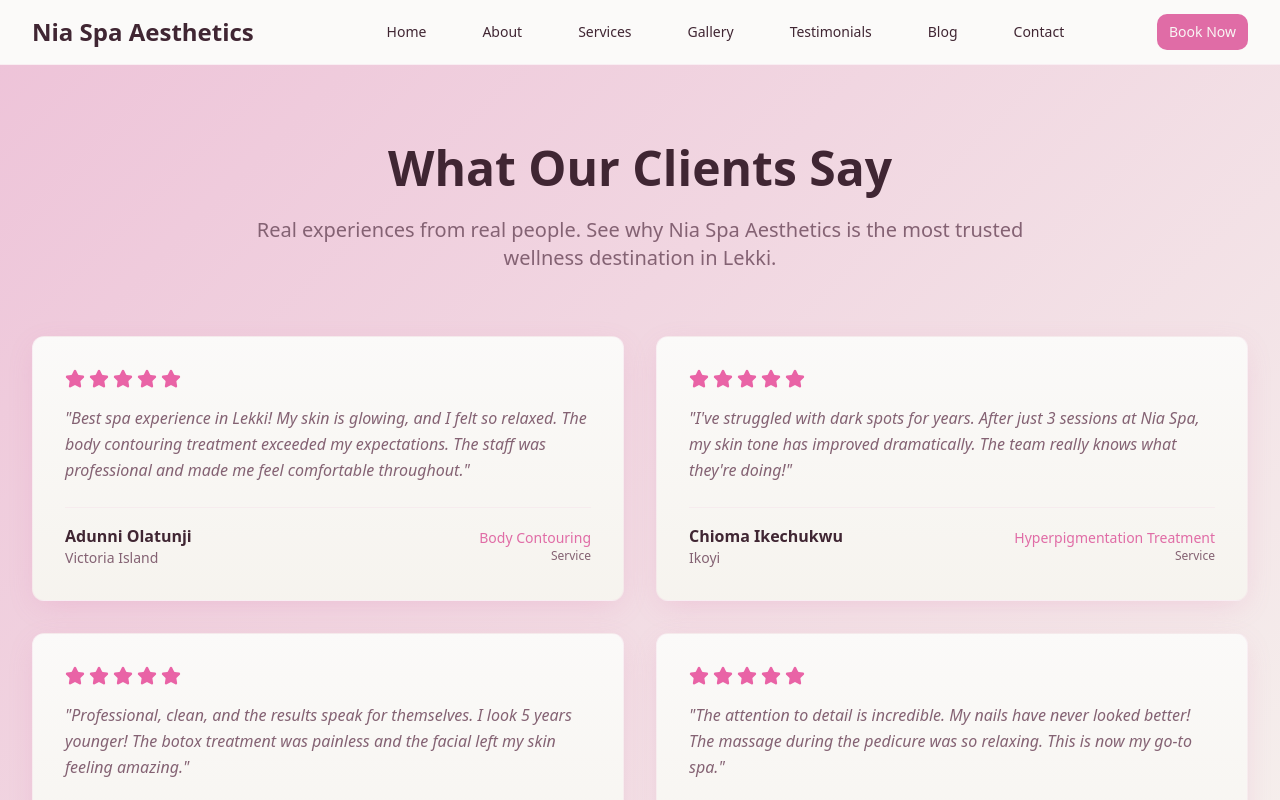
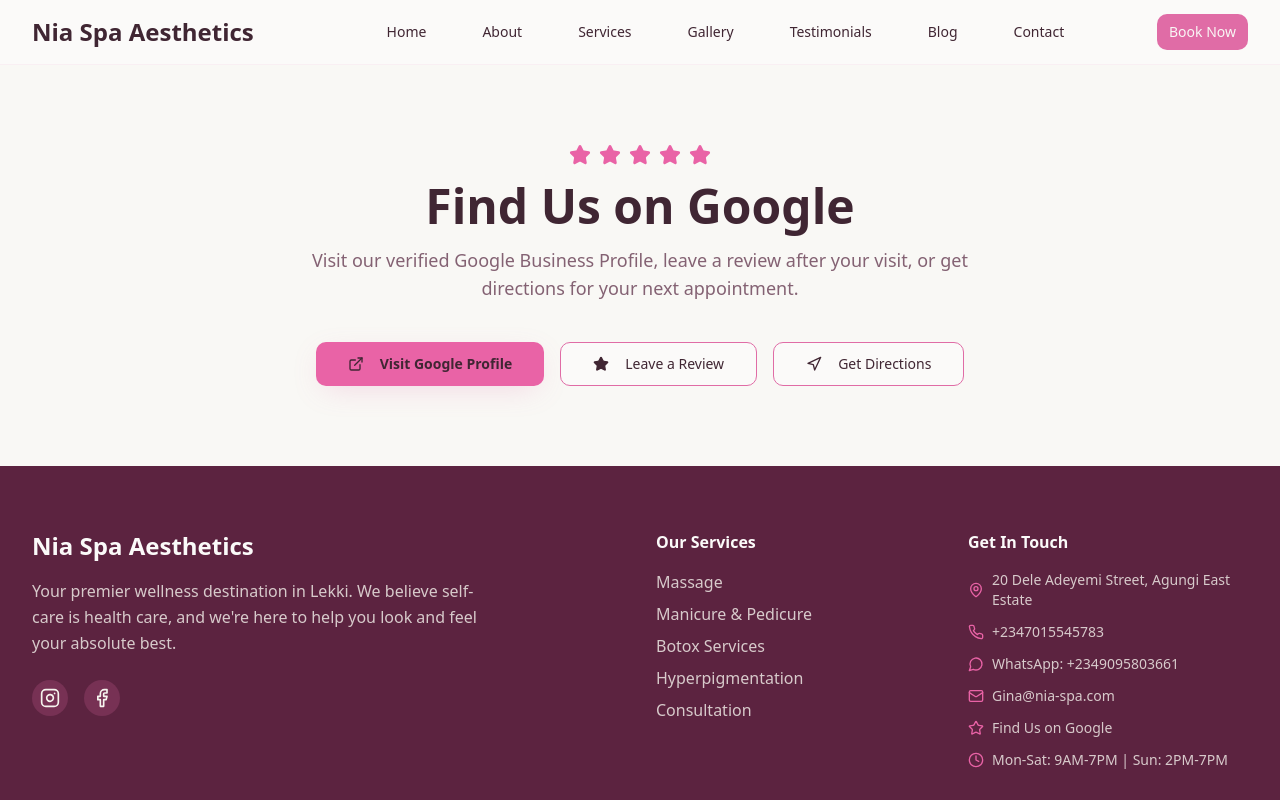
Before and after one commit to Moxsal/nia-spa-glow, a React (Vite) app: page /testimonials in a window 1280 px wide. Shown: the top 800 px of the page. Built offline with nearby package versions, Linux system fonts and the light colour scheme; the HTML template or start-up script is replaced by a standard one.

Commit message:
Changes
Co-authored-by: Moxsal <230216966+Moxsal@users.noreply.github.com>

```diff
--- a/src/components/AboutSection.tsx
+++ b/src/components/AboutSection.tsx
@@ -63,7 +63,7 @@ const AboutSection = () => {
                 <div className="text-sm text-spa-text-secondary">Happy Clients</div>
               </div>
               <div className="text-center">
-                <div className="text-3xl font-bold text-spa-sage mb-2">6+</div>
+                <div className="text-3xl font-bold text-spa-sage mb-2">9</div>
                 <div className="text-sm text-spa-text-secondary">Years Experience</div>
               </div>
               <div className="text-center">
--- a/src/components/GoogleReviewsSection.tsx
+++ b/src/components/GoogleReviewsSection.tsx
@@ -1,66 +1,34 @@
 import { Button } from "@/components/ui/button";
-import { Card, CardContent } from "@/components/ui/card";
-import { Star, MapPin, ExternalLink, Navigation as NavIcon } from "lucide-react";
+import { Star, ExternalLink, Navigation as NavIcon } from "lucide-react";
 import { BUSINESS } from "@/lib/business";
-
-const highlights = [
-  {
-    name: "Adaeze O.",
-    text: "Absolutely the best spa experience in Lekki. Gina and her team are gifted — my skin has never looked better.",
-  },
-  {
-    name: "Tolu A.",
-    text: "Booked a couples day and it was magical. Clean, calming, and so professional from start to finish.",
-  },
-  {
-    name: "Chiamaka E.",
-    text: "My go-to for hyperpigmentation treatment. Real results and an honestly luxurious atmosphere.",
-  },
-];
 
 const GoogleReviewsSection = () => {
   return (
     <section className="py-20 bg-spa-cream/40">
       <div className="max-w-7xl mx-auto px-4 sm:px-6 lg:px-8">
-        <div className="text-center mb-12">
+        <div className="text-center mb-10">
           <div className="inline-flex items-center gap-2 mb-4 text-spa-gold">
             {[...Array(5)].map((_, i) => (
               <Star key={i} size={22} fill="currentColor" />
             ))}
           </div>
           <h2 className="text-4xl md:text-5xl font-bold text-spa-text-primary mb-4">
-            Loved by Our Guests on Google
+            Find Us on Google
           </h2>
           <p className="text-lg text-spa-text-secondary max-w-2xl mx-auto">
-            Real stories from real clients. Read every review on our verified Google Business Profile.
+            Visit our verified Google Business Profile, leave a review after your visit, or get directions for your next appointment.
           </p>
         </div>
 
-        <div className="grid md:grid-cols-3 gap-6 mb-10">
-          {highlights.map((r, i) => (
-            <Card key={i} className="bg-spa-card border-spa-sage-light/20 shadow-spa-soft hover:shadow-spa-medium transition-spa">
-              <CardContent className="p-6">
-                <div className="flex gap-1 text-spa-gold mb-3">
-                  {[...Array(5)].map((_, j) => (
-                    <Star key={j} size={16} fill="currentColor" />
-                  ))}
-                </div>
-                <p className="text-spa-text-secondary italic mb-4">"{r.text}"</p>
-                <p className="text-spa-text-primary font-semibold">— {r.name}</p>
-              </CardContent>
-            </Card>
-          ))}
-        </div>
-
         <div className="flex flex-col sm:flex-row gap-4 justify-center">
-          <a href={BUSINESS.google.reviews} target="_blank" rel="noopener noreferrer">
+          <a href={BUSINESS.google.profile} target="_blank" rel="noopener noreferrer">
             <Button size="lg" variant="pink" className="font-semibold">
-              <Star className="mr-2" size={18} fill="currentColor" /> View Reviews
+              <ExternalLink className="mr-2" size={18} /> Visit Google Profile
             </Button>
           </a>
-          <a href={BUSINESS.google.profile} target="_blank" rel="noopener noreferrer">
+          <a href={BUSINESS.google.reviews} target="_blank" rel="noopener noreferrer">
             <Button size="lg" variant="outline" className="border-spa-sage text-spa-text-primary">
-              <ExternalLink className="mr-2" size={18} /> Find Us on Google
+              <Star className="mr-2" size={18} fill="currentColor" /> Leave a Review
             </Button>
           </a>
           <a href={BUSINESS.google.directions} target="_blank" rel="noopener noreferrer">
@@ -69,10 +37,6 @@ const GoogleReviewsSection = () => {
             </Button>
           </a>
         </div>
-
-        <p className="mt-8 flex items-center justify-center gap-2 text-spa-text-secondary text-sm">
-          <MapPin size={16} className="text-spa-gold" /> {BUSINESS.address}
-        </p>
       </div>
     </section>
   );
--- a/src/components/HomeServiceSection.tsx
+++ b/src/components/HomeServiceSection.tsx
@@ -7,7 +7,6 @@ import { getHostedAssetUrl } from "@/lib/assets";
 
 const benefits = [
   { icon: Home, title: "In the comfort of your home", text: "Skip the traffic. Enjoy spa-grade treatments in your own space." },
-  { icon: ShieldCheck, title: "Trained, vetted specialists", text: "Same expert therapists you'd meet at our Lekki location." },
   { icon: Sparkles, title: "Premium products & tools", text: "We bring our luxury product line and sanitised equipment to you." },
   { icon: Clock, title: "Flexible scheduling", text: "Mornings, evenings or weekends — booked around your day." },
 ];
@@ -31,8 +30,8 @@ const HomeServiceSection = () => {
             </h2>
             <p className="text-lg text-spa-text-secondary mb-8 leading-relaxed">
               Enjoy professional spa and aesthetic treatments in the comfort and privacy of your own home.
-              Our experienced specialists bring premium care, relaxation and beauty rituals directly to you —
-              with the same exceptional quality you receive at our Lekki spa.
+              Every appointment is personally handled by our founder, ensuring meticulous, one-on-one care
+              with premium products and a truly bespoke experience.
             </p>
 
             <div className="grid sm:grid-cols-2 gap-5 mb-8">
--- a/src/pages/Index.tsx
+++ b/src/pages/Index.tsx
@@ -6,7 +6,6 @@ import ServicesSection from "@/components/ServicesSection";
 import SpecialOffersSection from "@/components/SpecialOffersSection";
 import GallerySection from "@/components/GallerySection";
 import HomeServiceSection from "@/components/HomeServiceSection";
-import TestimonialsSection from "@/components/TestimonialsSection";
 import GoogleReviewsSection from "@/components/GoogleReviewsSection";
 import ContactSection from "@/components/ContactSection";
 import Footer from "@/components/Footer";
@@ -23,7 +22,6 @@ const Index = () => {
         <SpecialOffersSection />
         <GallerySection />
         <HomeServiceSection />
-        <TestimonialsSection />
         <GoogleReviewsSection />
         <ContactSection />
       </main>
--- a/src/pages/Testimonials.tsx
+++ b/src/pages/Testimonials.tsx
@@ -1,13 +1,13 @@
 import Navigation from "@/components/Navigation";
-import TestimonialsSection from "@/components/TestimonialsSection";
 import Footer from "@/components/Footer";
+import GoogleReviewsSection from "@/components/GoogleReviewsSection";
 
 const Testimonials = () => {
   return (
     <div className="min-h-screen">
       <Navigation />
       <main className="pt-16">
-        <TestimonialsSection />
+        <GoogleReviewsSection />
       </main>
       <Footer />
     </div>
```
